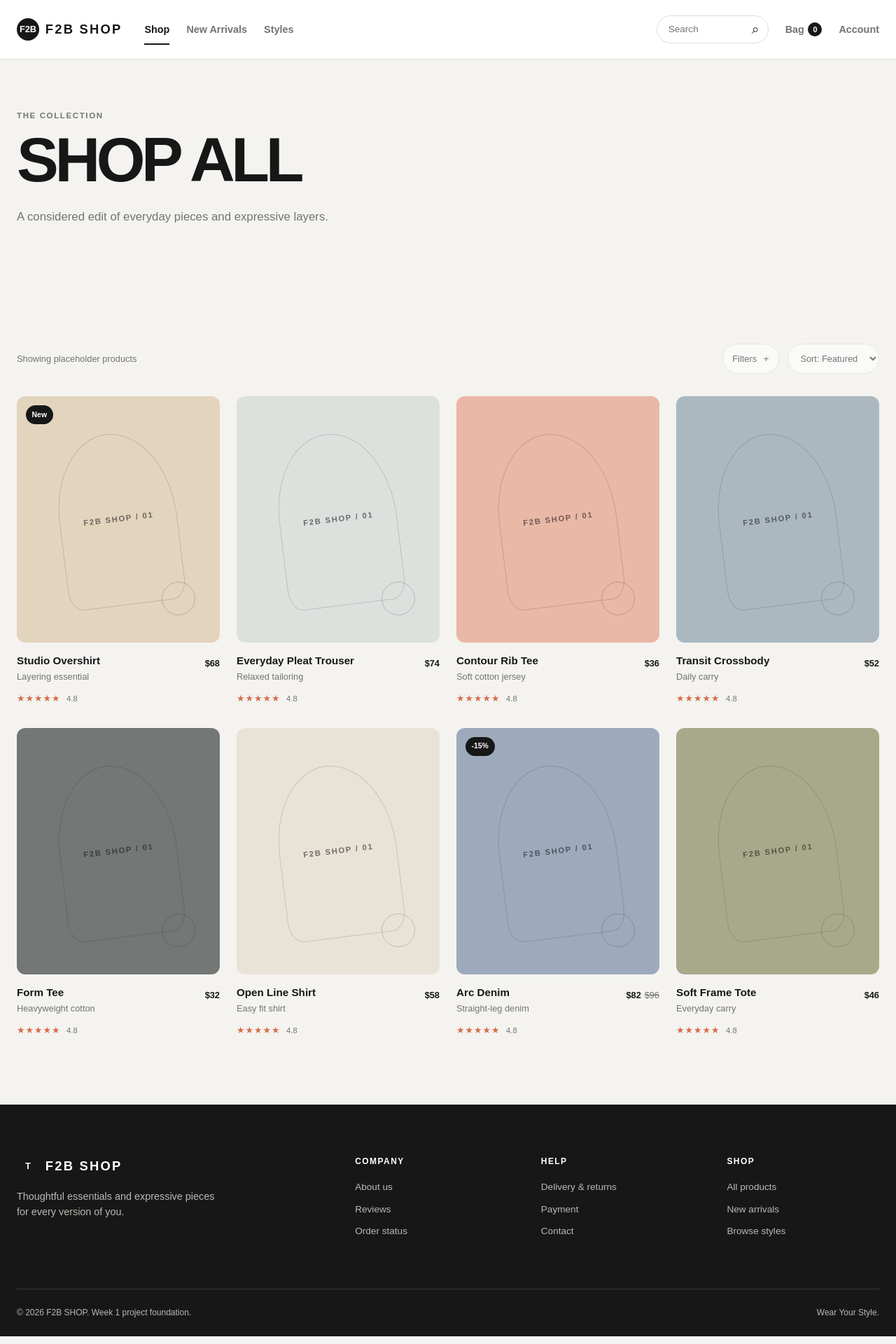
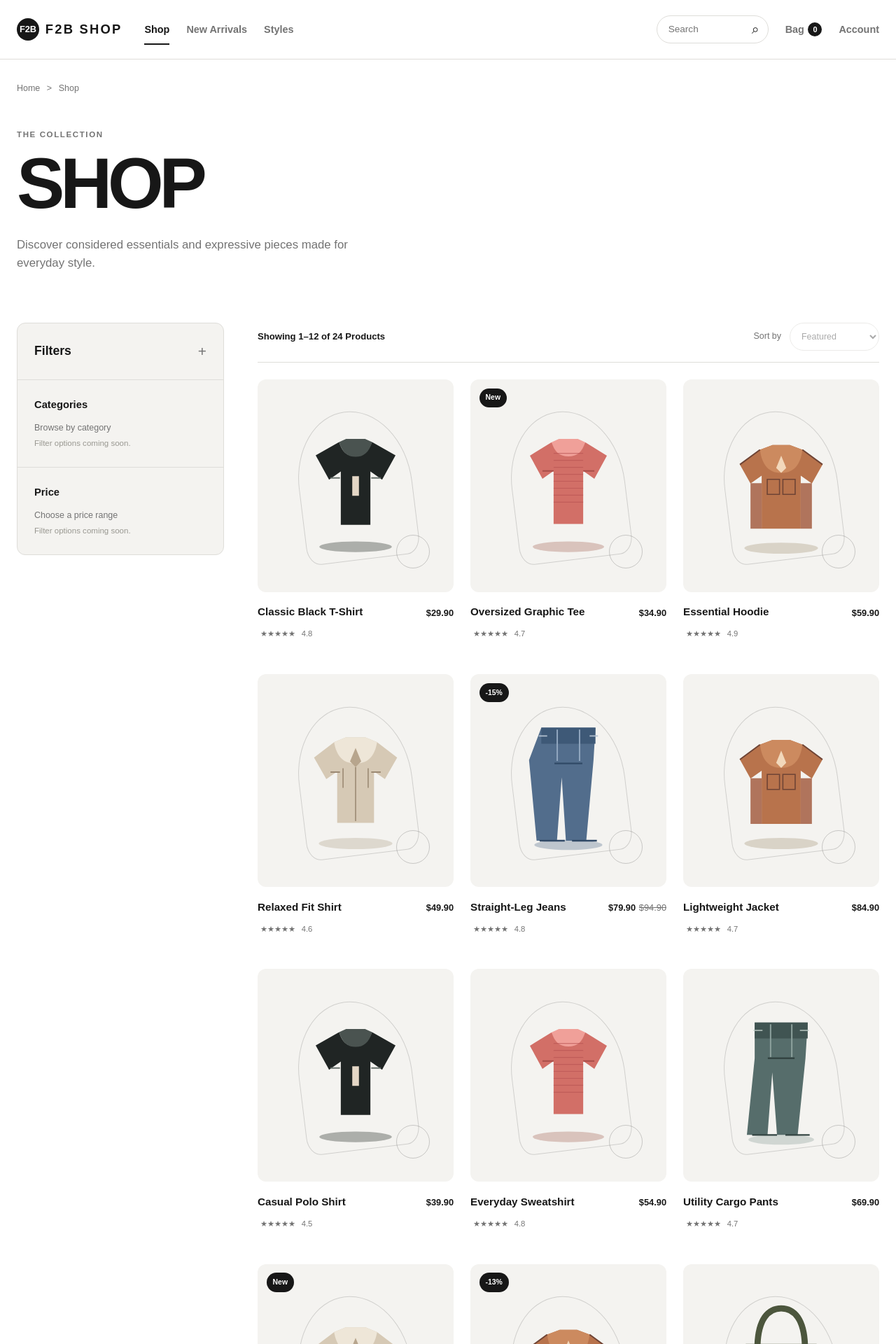
Before and after one commit to Vanh1811/IE4727-Shopping-Project, a PHP site: page /shop.php in a window 1280 px wide. Shown: the top 1920 px of the page at 70% size. Run offline with PHP 8.4, Linux system fonts and the light colour scheme.

Commit message:
feat: build shop catalogue layout

```diff
--- /dev/null
+++ b/css/shop.css
@@ -0,0 +1,162 @@
+/* Shop catalogue layout */
+.shop-page {
+    padding: var(--space-5) 0 var(--space-8);
+    background: var(--color-background);
+}
+
+.shop-breadcrumb {
+    display: flex;
+    align-items: center;
+    gap: 0.6rem;
+    color: var(--color-muted);
+    font-size: 0.78rem;
+}
+
+.shop-breadcrumb a:hover {
+    color: var(--color-ink);
+}
+
+.shop-heading {
+    padding: var(--space-6) 0 var(--space-7);
+}
+
+.shop-heading .page-heading {
+    font-size: clamp(3.5rem, 8vw, 6.5rem);
+}
+
+.shop-heading .page-intro {
+    max-width: 34rem;
+}
+
+.shop-layout {
+    display: grid;
+    grid-template-columns: minmax(15rem, 0.25fr) minmax(0, 0.75fr);
+    align-items: start;
+    gap: var(--space-6);
+}
+
+.shop-sidebar {
+    border: 1px solid var(--color-border);
+    border-radius: var(--radius-md);
+    background: var(--color-surface);
+}
+
+.shop-sidebar__heading {
+    display: flex;
+    align-items: center;
+    justify-content: space-between;
+    padding: var(--space-4);
+    border-bottom: 1px solid var(--color-border);
+}
+
+.shop-sidebar__heading h2,
+.shop-filter-section h3 {
+    margin: 0;
+    color: var(--color-ink);
+}
+
+.shop-sidebar__heading h2 {
+    font-size: 1.1rem;
+}
+
+.shop-sidebar__heading span {
+    color: var(--color-muted);
+    font-size: 1.3rem;
+    font-weight: 300;
+}
+
+.shop-filter-section {
+    padding: var(--space-4);
+    border-bottom: 1px solid var(--color-border);
+}
+
+.shop-filter-section:last-child {
+    border-bottom: 0;
+}
+
+.shop-filter-section h3 {
+    font-size: 0.92rem;
+}
+
+.shop-filter-section p {
+    margin: var(--space-2) 0 0;
+    color: var(--color-muted);
+    font-size: 0.78rem;
+}
+
+.shop-filter-section p + p {
+    margin-top: 0.25rem;
+    color: #999891;
+    font-size: 0.72rem;
+}
+
+.shop-catalogue {
+    min-width: 0;
+}
+
+.shop-toolbar {
+    display: flex;
+    align-items: center;
+    justify-content: space-between;
+    gap: var(--space-4);
+    margin-bottom: var(--space-4);
+    padding-bottom: var(--space-3);
+    border-bottom: 1px solid var(--color-border);
+}
+
+.shop-result-count {
+    margin: 0;
+    color: var(--color-ink);
+    font-size: 0.82rem;
+    font-weight: 700;
+}
+
+.shop-sort-placeholder {
+    display: flex;
+    align-items: center;
+    gap: var(--space-2);
+    color: var(--color-muted);
+    font-size: 0.78rem;
+}
+
+.shop-sort-placeholder select {
+    min-width: 8rem;
+    min-height: 2.5rem;
+    padding: 0.45rem 0.75rem;
+    border: 1px solid var(--color-border);
+    border-radius: 999px;
+    background: var(--color-background);
+    font-size: 0.78rem;
+}
+
+.shop-product-grid {
+    display: grid;
+    grid-template-columns: repeat(3, minmax(0, 1fr));
+    gap: var(--space-6) var(--space-4);
+}
+
+.shop-product-card {
+    min-width: 0;
+}
+
+.shop-product-card .product-card__image {
+    min-height: 19rem;
+    background: var(--color-surface);
+}
+
+.shop-product-card .product-card__image-art {
+    width: min(78%, 12rem);
+    height: 78%;
+}
+
+.shop-product-card .product-card__details {
+    align-items: center;
+}
+
+.shop-product-card .product-card__details h2 {
+    max-width: 12rem;
+}
+
+.shop-product-card .rating {
+    margin-top: 0.6rem;
+}
--- a/includes/header.php
+++ b/includes/header.php
@@ -11,6 +11,9 @@ $pageDescription = $pageDescription ?? 'F2B SHOP — Wear Your Style.';
     <meta name="description" content="<?= htmlspecialchars($pageDescription, ENT_QUOTES, 'UTF-8') ?>">
     <title><?= htmlspecialchars($pageTitle, ENT_QUOTES, 'UTF-8') ?> | F2B SHOP</title>
     <link rel="stylesheet" href="css/style.css">
+    <?php if (!empty($pageStylesheet)): ?>
+        <link rel="stylesheet" href="<?= htmlspecialchars($pageStylesheet, ENT_QUOTES, 'UTF-8') ?>">
+    <?php endif; ?>
 </head>
 <body>
     <a class="skip-link" href="#main-content">Skip to main content</a>
--- a/shop.php
+++ b/shop.php
@@ -1,61 +1,174 @@
 <?php
 $pageTitle = 'Shop';
 $pageDescription = 'Browse the F2B SHOP collection.';
+$pageStylesheet = 'css/shop.css';
 include __DIR__ . '/includes/header.php';
+
+$shopProducts = [
+    [
+        'name' => 'Classic Black T-Shirt',
+        'price' => '$29.90',
+        'rating' => '4.8',
+        'image' => 'images/products/form-tee.svg',
+        'alt' => 'Classic black T-shirt',
+    ],
+    [
+        'name' => 'Oversized Graphic Tee',
+        'price' => '$34.90',
+        'rating' => '4.7',
+        'image' => 'images/products/contour-rib-tee.svg',
+        'alt' => 'Oversized graphic tee',
+        'badge' => 'New',
+    ],
+    [
+        'name' => 'Essential Hoodie',
+        'price' => '$59.90',
+        'rating' => '4.9',
+        'image' => 'images/products/studio-overshirt.svg',
+        'alt' => 'Essential hoodie',
+    ],
+    [
+        'name' => 'Relaxed Fit Shirt',
+        'price' => '$49.90',
+        'rating' => '4.6',
+        'image' => 'images/products/open-line-shirt.svg',
+        'alt' => 'Relaxed fit shirt',
+    ],
+    [
+        'name' => 'Straight-Leg Jeans',
+        'price' => '$79.90',
+        'oldPrice' => '$94.90',
+        'rating' => '4.8',
+        'image' => 'images/products/arc-denim.svg',
+        'alt' => 'Straight-leg jeans',
+        'badge' => '-15%',
+    ],
+    [
+        'name' => 'Lightweight Jacket',
+        'price' => '$84.90',
+        'rating' => '4.7',
+        'image' => 'images/products/studio-overshirt.svg',
+        'alt' => 'Lightweight jacket',
+    ],
+    [
+        'name' => 'Casual Polo Shirt',
+        'price' => '$39.90',
+        'rating' => '4.5',
+        'image' => 'images/products/form-tee.svg',
+        'alt' => 'Casual polo shirt',
+    ],
+    [
+        'name' => 'Everyday Sweatshirt',
+        'price' => '$54.90',
+        'rating' => '4.8',
+        'image' => 'images/products/contour-rib-tee.svg',
+        'alt' => 'Everyday sweatshirt',
+    ],
+    [
+        'name' => 'Utility Cargo Pants',
+        'price' => '$69.90',
+        'rating' => '4.7',
+        'image' => 'images/products/everyday-pleat-trouser.svg',
+        'alt' => 'Utility cargo pants',
+    ],
+    [
+        'name' => 'Minimalist Overshirt',
+        'price' => '$68.90',
+        'rating' => '4.9',
+        'image' => 'images/products/open-line-shirt.svg',
+        'alt' => 'Minimalist overshirt',
+        'badge' => 'New',
+    ],
+    [
+        'name' => 'Knit Pullover',
+        'price' => '$64.90',
+        'oldPrice' => '$74.90',
+        'rating' => '4.6',
+        'image' => 'images/products/studio-overshirt.svg',
+        'alt' => 'Knit pullover',
+        'badge' => '-13%',
+    ],
+    [
+        'name' => 'Canvas Jacket',
+        'price' => '$89.90',
+        'rating' => '4.8',
+        'image' => 'images/products/soft-frame-tote.svg',
+        'alt' => 'Canvas jacket',
+    ],
+];
 ?>
 
-<section class="page-hero">
-    <div class="container page-hero__content">
+<section class="shop-page">
+    <div class="container">
+        <nav class="shop-breadcrumb" aria-label="Breadcrumb">
+            <a href="index.php">Home</a>
+            <span aria-hidden="true">&gt;</span>
+            <span aria-current="page">Shop</span>
+        </nav>
+
+        <header class="shop-heading">
             <p class="eyebrow">The collection</p>
-        <h1 class="page-heading">Shop all</h1>
-        <p class="page-intro">A considered edit of everyday pieces and expressive layers.</p>
+            <h1 class="page-heading">Shop</h1>
+            <p class="page-intro">Discover considered essentials and expressive pieces made for everyday style.</p>
+        </header>
+
+        <div class="shop-layout">
+            <aside class="shop-sidebar" aria-labelledby="filters-heading">
+                <div class="shop-sidebar__heading">
+                    <h2 id="filters-heading">Filters</h2>
+                    <span aria-hidden="true">+</span>
                 </div>
+
+                <section class="shop-filter-section" aria-labelledby="category-heading">
+                    <h3 id="category-heading">Categories</h3>
+                    <p>Browse by category</p>
+                    <p>Filter options coming soon.</p>
                 </section>
 
-<section class="section section--shop">
-    <div class="container">
+                <section class="shop-filter-section" aria-labelledby="price-heading">
+                    <h3 id="price-heading">Price</h3>
+                    <p>Choose a price range</p>
+                    <p>Filter options coming soon.</p>
+                </section>
+            </aside>
+
+            <section class="shop-catalogue" aria-labelledby="catalogue-heading">
                 <div class="shop-toolbar">
-            <p class="helper-text">Showing placeholder products</p>
-            <div class="toolbar-actions">
-                <button class="filter-button" type="button" disabled>Filters <span aria-hidden="true">+</span></button>
-                <label class="sr-only" for="sort-products">Sort products</label>
+                    <p id="catalogue-heading" class="shop-result-count">Showing 1&ndash;12 of 24 Products</p>
+                    <div class="shop-sort-placeholder">
+                        <label for="sort-products">Sort by</label>
                         <select id="sort-products" disabled>
-                    <option>Sort: Featured</option>
+                            <option>Featured</option>
                         </select>
                     </div>
                 </div>
-        <div class="product-grid product-grid--four">
-            <?php
-            $shopProducts = [
-                ['name' => 'Studio Overshirt', 'price' => '$68', 'meta' => 'Layering essential', 'tone' => 'sand', 'badge' => 'New'],
-                ['name' => 'Everyday Pleat Trouser', 'price' => '$74', 'meta' => 'Relaxed tailoring', 'tone' => 'mist'],
-                ['name' => 'Contour Rib Tee', 'price' => '$36', 'meta' => 'Soft cotton jersey', 'tone' => 'coral'],
-                ['name' => 'Transit Crossbody', 'price' => '$52', 'meta' => 'Daily carry', 'tone' => 'slate'],
-                ['name' => 'Form Tee', 'price' => '$32', 'meta' => 'Heavyweight cotton', 'tone' => 'ink'],
-                ['name' => 'Open Line Shirt', 'price' => '$58', 'meta' => 'Easy fit shirt', 'tone' => 'cream'],
-                ['name' => 'Arc Denim', 'price' => '$82', 'oldPrice' => '$96', 'meta' => 'Straight-leg denim', 'tone' => 'blue', 'badge' => '-15%'],
-                ['name' => 'Soft Frame Tote', 'price' => '$46', 'meta' => 'Everyday carry', 'tone' => 'olive'],
-            ];
-            foreach ($shopProducts as $product):
-            ?>
-                <article class="product-card">
-                    <a class="product-card__image product-card__image--<?= htmlspecialchars($product['tone'], ENT_QUOTES, 'UTF-8') ?>" href="product.php" aria-label="View <?= htmlspecialchars($product['name'], ENT_QUOTES, 'UTF-8') ?>">
-                        <?php if (!empty($product['badge'])): ?><span class="product-badge"><?= htmlspecialchars($product['badge'], ENT_QUOTES, 'UTF-8') ?></span><?php endif; ?>
-                        <span class="image-placeholder" aria-hidden="true">F2B SHOP / 01</span>
+
+                <div class="shop-product-grid">
+                    <?php foreach ($shopProducts as $index => $product): ?>
+                        <article class="product-card shop-product-card">
+                            <a class="product-card__image" href="product.php?id=<?= $index + 1 ?>" aria-label="View <?= htmlspecialchars($product['name'], ENT_QUOTES, 'UTF-8') ?>">
+                                <?php if (!empty($product['badge'])): ?>
+                                    <span class="product-badge"><?= htmlspecialchars($product['badge'], ENT_QUOTES, 'UTF-8') ?></span>
+                                <?php endif; ?>
+                                <img class="product-card__image-art" src="<?= htmlspecialchars($product['image'], ENT_QUOTES, 'UTF-8') ?>" alt="<?= htmlspecialchars($product['alt'], ENT_QUOTES, 'UTF-8') ?>">
                             </a>
                             <div class="product-card__details">
-                        <div>
-                            <h2><a href="product.php"><?= htmlspecialchars($product['name'], ENT_QUOTES, 'UTF-8') ?></a></h2>
-                            <p><?= htmlspecialchars($product['meta'], ENT_QUOTES, 'UTF-8') ?></p>
-                        </div>
+                                <h2><a href="product.php?id=<?= $index + 1 ?>"><?= htmlspecialchars($product['name'], ENT_QUOTES, 'UTF-8') ?></a></h2>
                                 <div class="price-group">
                                     <strong><?= htmlspecialchars($product['price'], ENT_QUOTES, 'UTF-8') ?></strong>
-                            <?php if (!empty($product['oldPrice'])): ?><del><?= htmlspecialchars($product['oldPrice'], ENT_QUOTES, 'UTF-8') ?></del><?php endif; ?>
+                                    <?php if (!empty($product['oldPrice'])): ?>
+                                        <del><?= htmlspecialchars($product['oldPrice'], ENT_QUOTES, 'UTF-8') ?></del>
+                                    <?php endif; ?>
                                 </div>
                             </div>
-                    <div class="rating" aria-label="Rated 4.8 out of 5">★★★★★ <span>4.8</span></div>
+                            <div class="rating" aria-label="Rated <?= htmlspecialchars($product['rating'], ENT_QUOTES, 'UTF-8') ?> out of 5">
+                                <span aria-hidden="true">&#9733;&#9733;&#9733;&#9733;&#9733;</span>
+                                <span><?= htmlspecialchars($product['rating'], ENT_QUOTES, 'UTF-8') ?></span>
+                            </div>
                         </article>
                     <?php endforeach; ?>
+                </div>
+            </section>
         </div>
     </div>
 </section>
```
Lines whose indentation alone changed are shown as unchanged.
